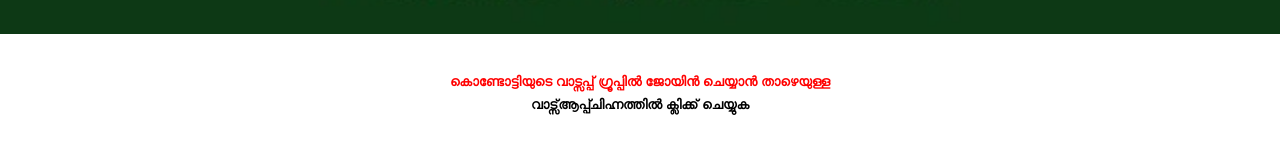
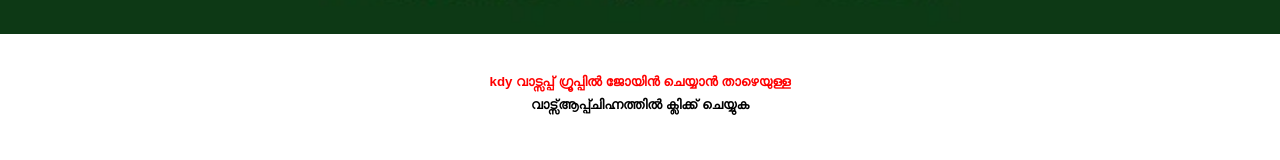
Before and after one commit to dailyworldupdate/whatsapp, a plain HTML site: page index.html in a window 1280 px wide. Shown: the part 602-762 px from the top of the page. Drawn offline with Linux system fonts and the light colour scheme; a small style sheet from the web is missing.

Commit message:
Update index.html

```diff
--- a/index.html
+++ b/index.html
@@ -15,7 +15,7 @@
     <div class="container">
         <img src="WhatsApp Image 2024-02-24 at 15.28.43_77ae7287.jpg" width="100%" alt="">
         <h5 style="display: ;">
-            <span class="color-red">കൊണ്ടോട്ടിയുടെ വാട്സപ്പ് ഗ്രൂപ്പിൽ ജോയിൻ ചെയ്യാൻ താഴെയുള്ള</span>
+            <span class="color-red">kdy വാട്സപ്പ് ഗ്രൂപ്പിൽ ജോയിൻ ചെയ്യാൻ താഴെയുള്ള</span>
             വാട്സ്ആപ്പ്ചിഹ്നത്തിൽ ക്ലിക്ക് ചെയ്യുക
         </h5>
 
```
